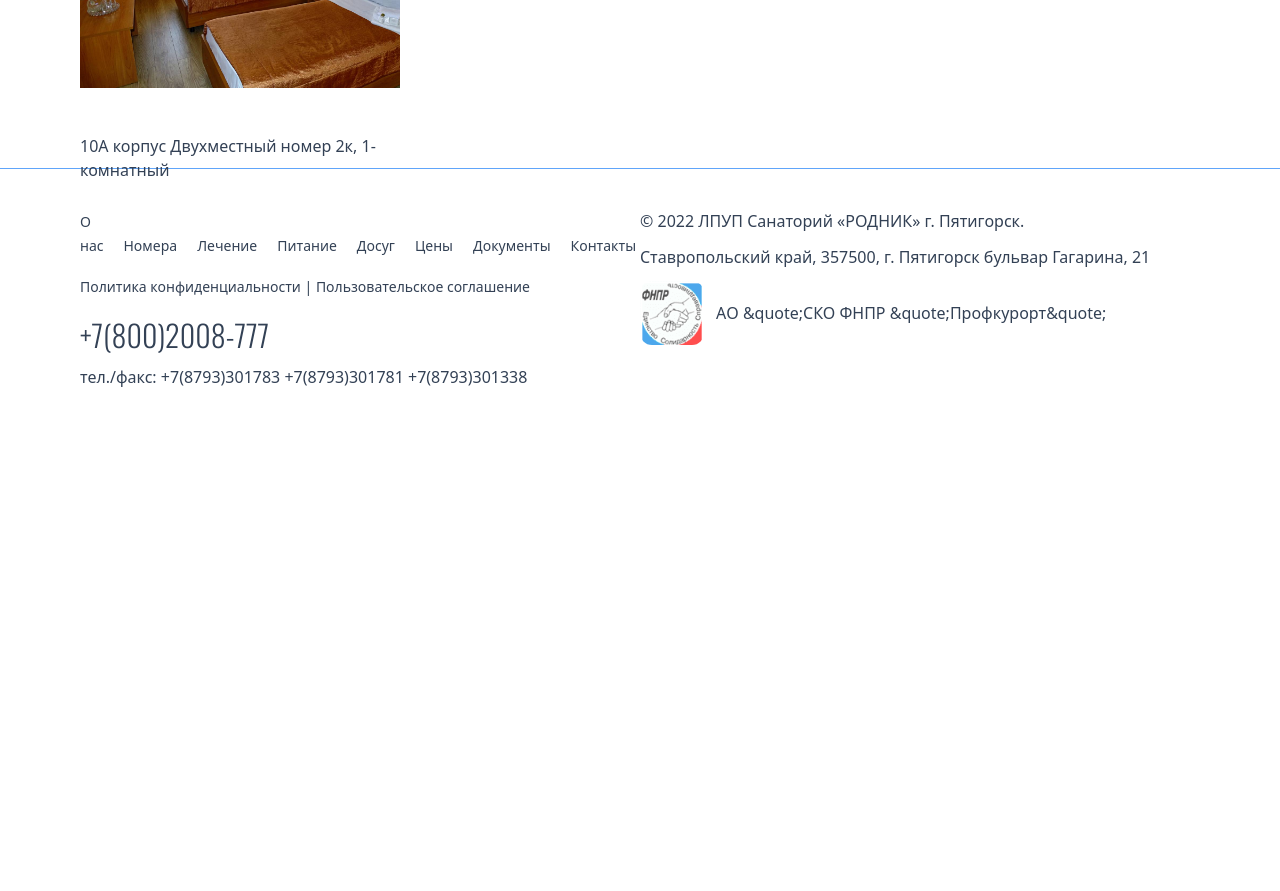
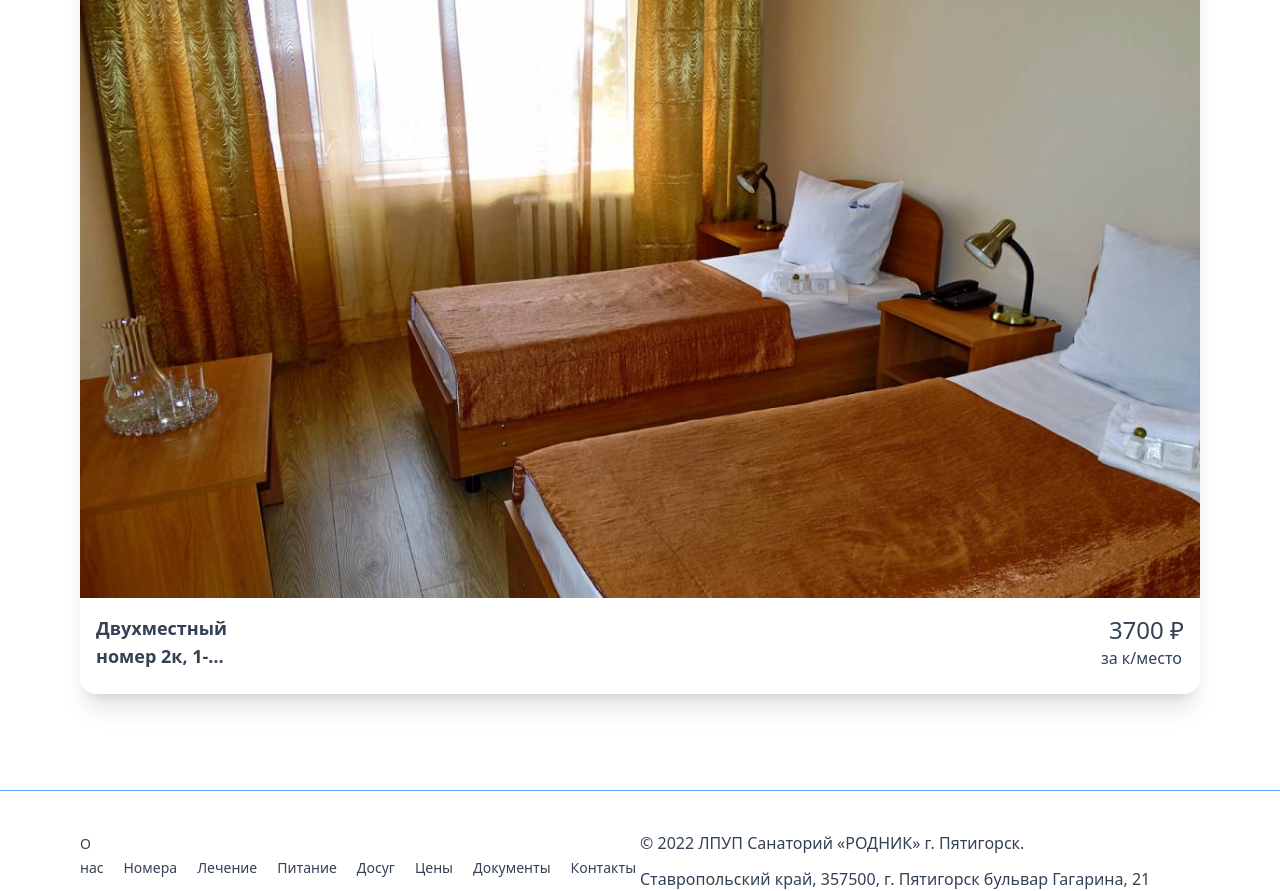
Before and after one commit to harconnen-2019/rodnik-app, a Next.js app: page / in a window 1280 px wide. Shown: the part 1100-1991 px from the top of the page. Before the commit the page ends 1541 px from the top, so only its background shows below. Built offline with nearby package versions, Linux system fonts and the light colour scheme.

Commit message:
верстка карточек номеров

```diff
--- a/components/nomer/index.tsx
+++ b/components/nomer/index.tsx
@@ -1,28 +1,44 @@
 import { FC } from 'react';
 import Image from 'next/image';
-// import Link from 'next/link';
+import Link from 'next/link';
 
 import { INomer } from '../../models/i-nomer';
 
 type Props = {
     nomer: INomer;
+    href: INomer;
 };
 
 const Nomer: FC<Props> = ({ nomer }) => {
     return (
         <>
-            <div className="w-80  h-56">
+            <Link href={nomer.href}>
+                <a>
+                    <div className="relative shadow-xl  rounded-2xl hover:shadow-2xl transition duration-300 ease-in-out ">
                         <Image
+                            className="rounded-2xl "
                             src={`/static/img/nomera/${nomer.photo[0]}`}
                             alt="Picture of the author"
                             width={1200}
                             height={900}
                             // layout="fill"
                         />
-                <div className="mt-10">
-                    {nomer.corpus} {nomer.name}
+                        <div className="bg-white dark:bg-d-page p-4 rounded-b-2xl  absolute inset-x-0 bottom-0 h-24">
+                            <div className="flex  flex-row justify-between ">
+                                <p className="w-48  text-lg line-clamp font-bold">
+                                    {nomer.name}
+                                </p>
+                                <div className="">
+                                    <span className="ml-2 text-2xl">
+                                        3700 ₽
+                                    </span>
+                                    <p>за к/место</p>
                                 </div>
                             </div>
+                        </div>
+                    </div>
+                </a>
+            </Link>
         </>
     );
 };
--- a/pages/index.tsx
+++ b/pages/index.tsx
@@ -30,7 +30,7 @@ const Home: NextPage = () => {
             </p>
             <p>Круглогодично возможно лечение и отдых родителей с детьми.</p>
             <p>Питание и лечение включено</p>
-            <Nomer nomer={dataNomera[0]} />
+            <Nomer href={dataNomera[0]} nomer={dataNomera[0]} />
             {/*<h1 className="text-3xl font-bold underline text-primary">*/}
             {/*    Welcome hello 222 ! to <a href="https://nextjs.org">Next.js!</a>*/}
             {/*</h1>*/}
--- a/pages/nomera.tsx
+++ b/pages/nomera.tsx
@@ -17,8 +17,11 @@ const Nomera: NextPage = () => {
                     content={`Номерной фонд, курортный отдых в лечебно-профилактическом санаторий «РОДНИК» по низким ценам в Пятигорске. Наш телефон: ${PRIMARY_PHONE}`}
                 />
             </Head>
-            <h1>Номерной фонд санатория</h1>
-            <div className="lg:grid-cols-3 md:grid-cols-2 sm:grid-cols-1 grid gap-3">
+            <h1 className="mb-10 mt-10 text-center font-semibold">
+                Номерной фонд санатория
+            </h1>
+
+            <div className="lg:grid-cols-3 md:grid-cols-2 sm:grid-cols-1 grid gap-x-5 gap-y-8">
                 {dataNomera.map((nomer) => (
                     <Nomer key={nomer.id} nomer={nomer} />
                 ))}
--- a/styles/globals.css
+++ b/styles/globals.css
@@ -37,3 +37,10 @@
     --d-a-menu-svg: hsla(var(--accent-hue), 84%, 39%, 1);
     --d-menu-text: hsl(var(--hue), 94%, 86%); /* цвет текста меню */
 }
+
+.line-clamp {
+    display: -webkit-box;
+    -webkit-line-clamp: 2;
+    -webkit-box-orient: vertical;
+    overflow: hidden;
+}
```
Lines whose indentation alone changed are shown as unchanged.
